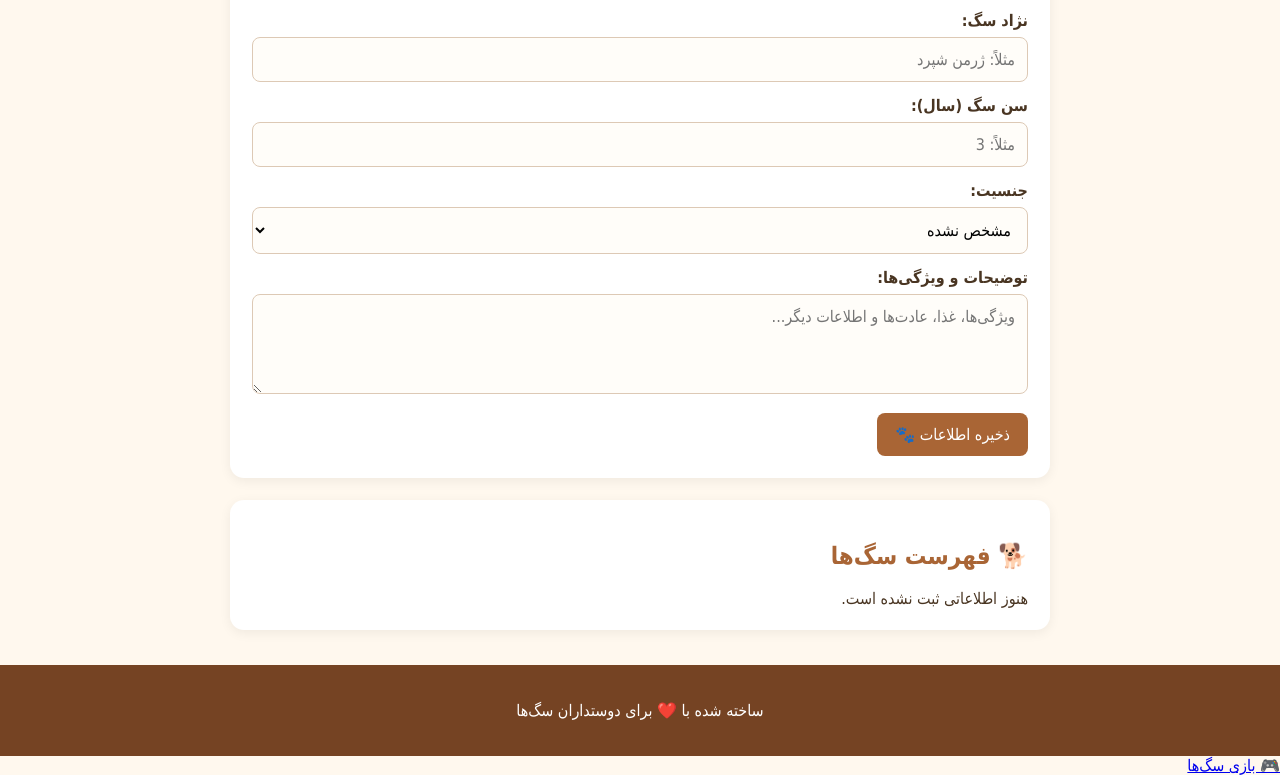
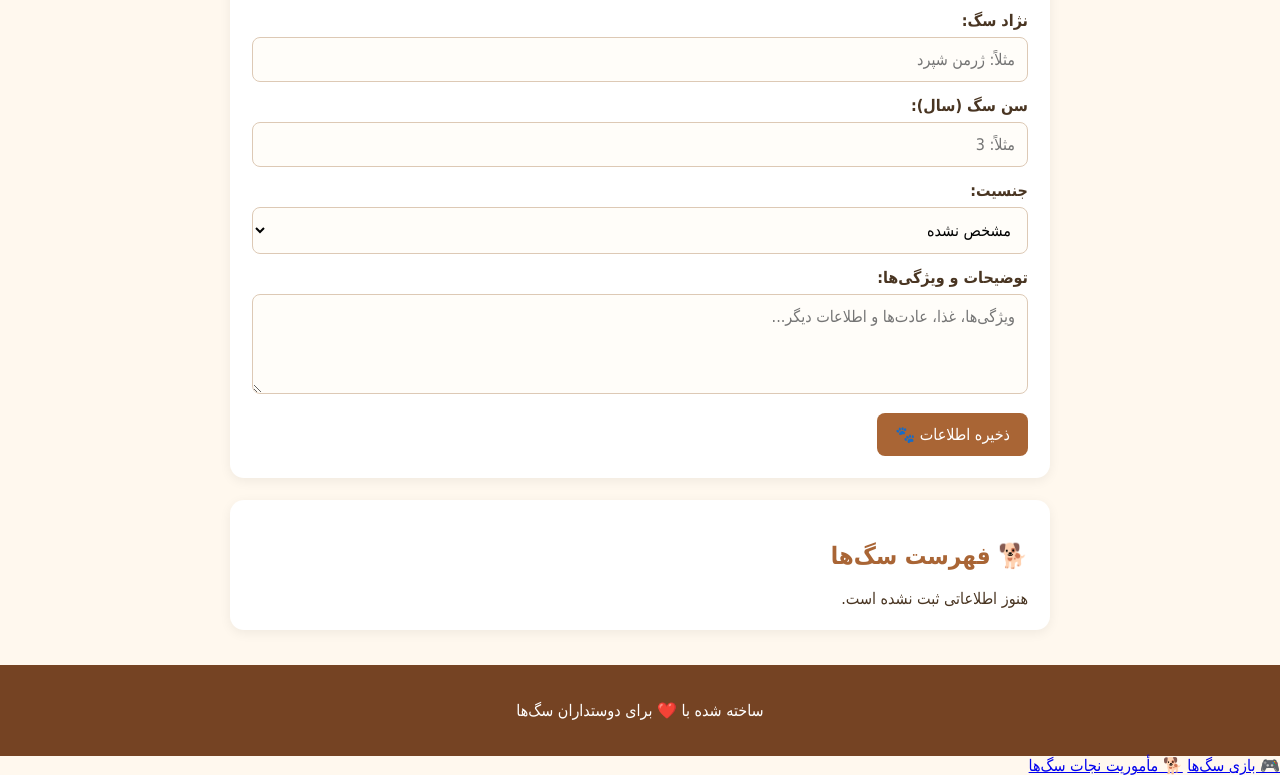
Before and after one commit to ahoooraa/dogs, a plain HTML site: page index.html in a window 1280 px wide. Shown: the part 573-1348 px from the top of the page. Drawn offline with Linux system fonts and the light colour scheme.

Commit message:
Update index.html

```diff
--- a/index.html
+++ b/index.html
@@ -311,3 +311,4 @@
 </body>
 </html>
 <a href="game.html">🎮 بازی سگ‌ها</a>
+<a href="adventure.html">🐕 مأموریت نجات سگ‌ها</a>
```
